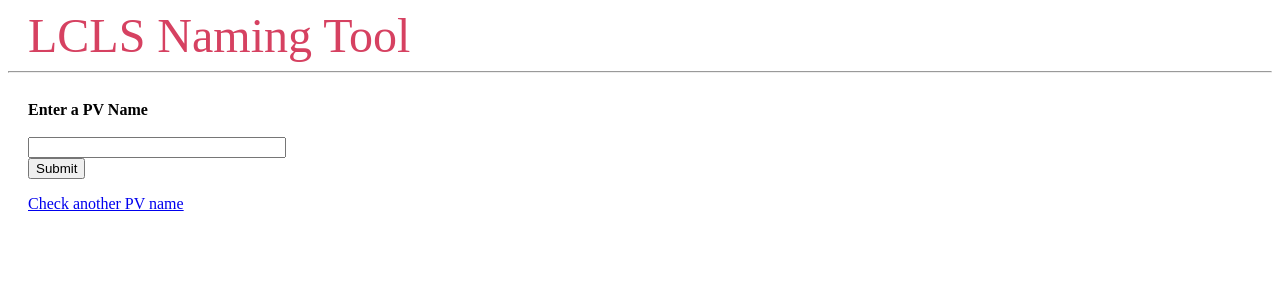
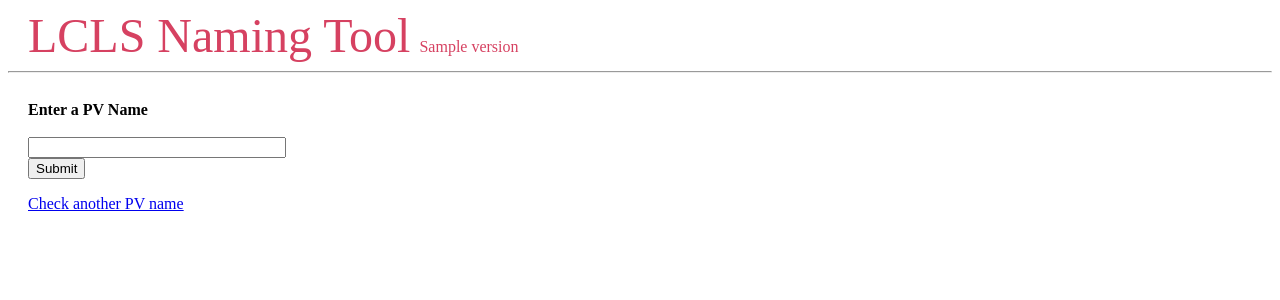
Before and after one commit to pcdshub/lcls_naming_tool, a Flask app: template lcls_naming_tool/web/templates/index.html in a window 1280 px wide. Shown: the top 300 px of the page. Run offline with Flask 3, Linux system fonts and the light colour scheme; the template is opened without the code that fills it: most values are stand-ins (such as "Sample title", 1, 10 or a date in 2020); parts of the project's set-up code (start-up, migrations or seed data) failed here and were passed over.

Commit message:
Updated base.html to get the current version from app.py.

```diff
--- a/lcls_naming_tool/web/templates/base.html
+++ b/lcls_naming_tool/web/templates/base.html
@@ -29,25 +29,34 @@
             width: 25%;
             padding: 0;
         }
+
         .pv_name {
             background-color: #fff;
             text-transform: uppercase;
         }
+
         .valid {
             background-color: green;
             color: #fff;
             font-weight: bold;
         }
+
         .invalid {
             background-color: red;
             color: #fff;
             font-weight: bold;
+        }
+
+        #version {
+            font-size: 16px;
+            margin-left: 5px;
         }
     </style>
 </head>
 <body>
     <nav>
         <a href="{{ url_for('index') }}">LCLS Naming Tool</a>
+        <a id ="version">{{ version }}</a>
     </nav>
     <hr>
     <div class="content">
```
